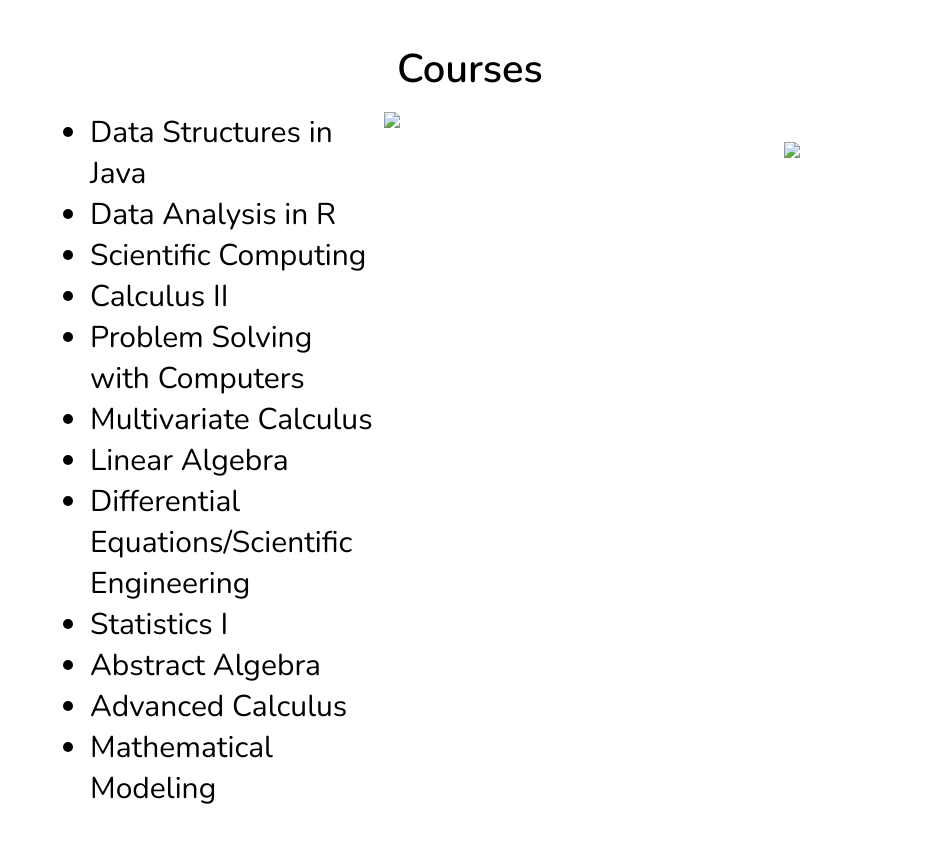
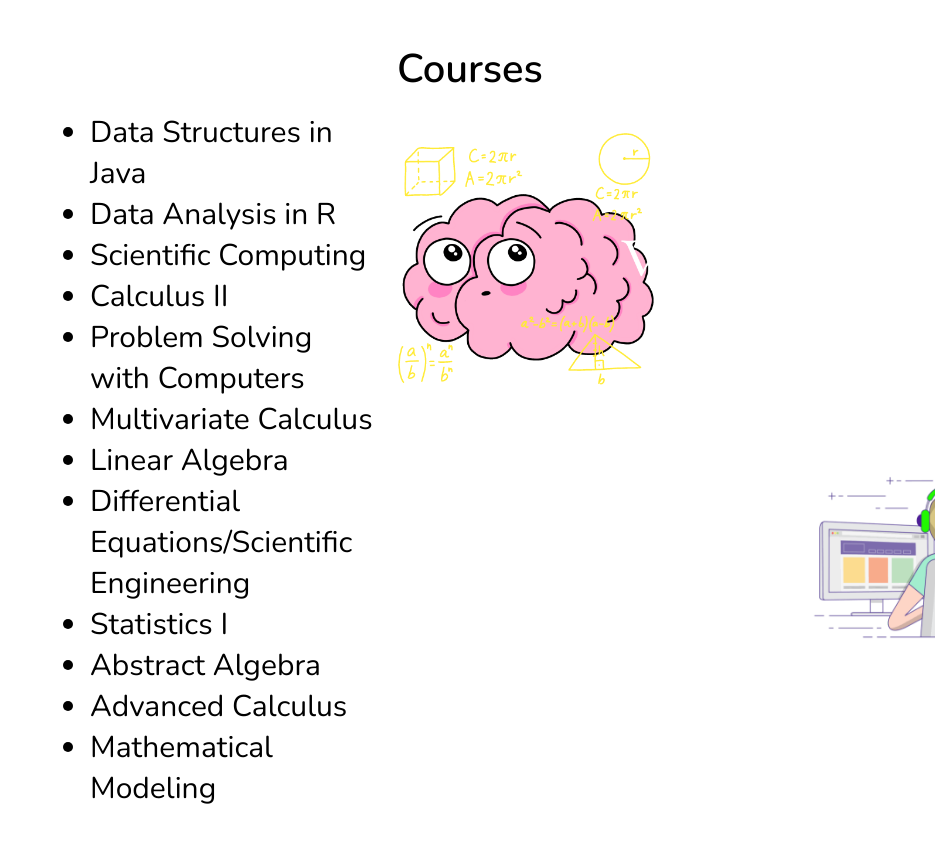
Before and after one commit to AaronInt/portfolio-website, a plain HTML site: page index.html in a window 1280 px wide. Shown: the part 3109-3951 px from the top of the page, without its empty margins (345-1280 px from the left). Drawn offline with nearby package versions, Linux system fonts and the light colour scheme; the site is published under a folder, as on GitHub Pages, so addresses that start at the root find nothing; files whose address does not match are found by name.

Commit message:
Update index.html

```diff
--- a/index.html
+++ b/index.html
@@ -197,11 +197,11 @@
         </ul>
     </div>
     <div class="column">
-        <img src="/images/mathgif.gif" style="width:300px;height:auto;">
+        <img src="images/mathgif.gif" style="width:300px;height:auto;">
     </div>
 
     <div class="column">
-        <img src="/images/programming-gif.gif" style="width:350px;height:auto;margin-left:400px;">
+        <img src="images/programming-gif.gif" style="width:350px;height:auto;margin-left:400px;">
     </div>
 </div>
 
```
